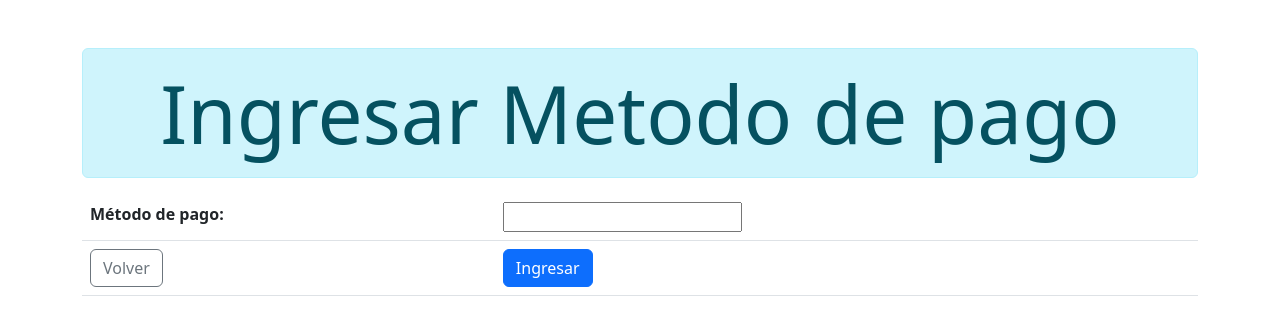
After one commit to DarthSeveros/caba-as, a Django app: page /payment_method/ in a window 1280 px wide. The commit adds this page. Shown: the top 335 px of the page. Run offline with Django 4.2, Linux system fonts and the light colour scheme; some libraries are stand-ins or nearby versions.

Commit message:
Creamos direccion metodo de pago
Nueva direccion metodo de pago
modificaciones pequeñas algunos html

```diff
--- a/cabain/cabain/urls.py
+++ b/cabain/cabain/urls.py
@@ -27,4 +27,5 @@ urlpatterns = [
     path('registrarse/', views.resgistrar_usuario, name='registro'),
     path('proyecto_nuevo/', views.crear_proyecto, name='crear_proyecto'),
     path('main_menu/', views.main_menu, name='menu_principal'),
+    path('payment_method/', views.payment_method , name='payment_method'),
 ]
--- a/cabain/cabin_APP/forms.py
+++ b/cabain/cabin_APP/forms.py
@@ -1,5 +1,5 @@
 from django import forms
-from cabin_APP.models import Region, City, User, Project
+from cabin_APP.models import Region, City, User, Project, PaymentMethod
 
 class FormRegion(forms.ModelForm):
     class Meta:
@@ -32,3 +32,9 @@ class FormCreateProject(forms.ModelForm):
     class Meta:
         model = Project
         fields = ['project_name', 'surface', 'total_price']
+
+
+class FormPaymenMethod(forms.ModelForm):
+    class Meta:
+        model = PaymentMethod
+        fields = '__all__'
--- a/cabain/cabin_APP/models.py
+++ b/cabain/cabin_APP/models.py
@@ -36,6 +36,8 @@ class User(models.Model):
     def getToLogin(self):
         return (self.username, self.password)
 
+#Falta por crear form y html
+
 class PaymentMethod(models.Model):
     payment_name = models.CharField(max_length=30, verbose_name='Método de pago')
 
@@ -47,6 +49,8 @@ class Bank(models.Model):
 
     def __str__(self):
         return self.bank_name
+
+#Parra measure unit y product
 
 class MeasureUnit(models.Model):
     unit_name = models.CharField(max_length=20, verbose_name='Unidad de medida')
@@ -61,6 +65,8 @@ class Product(models.Model):
 
     def __str__(self):
         return self.product_name
+
+#hasta aqui
 
 class Client(models.Model):
     client_rut = models.CharField(max_length=12, verbose_name='Rut Cliente')
--- a/cabain/cabin_APP/views.py
+++ b/cabain/cabin_APP/views.py
@@ -1,6 +1,6 @@
 from django.shortcuts import render, redirect
-from cabin_APP.forms import FormRegion, FormCity, FormUserLogin, FormUserRegistration, FormCreateProject
-from cabin_APP.models import Region, City, User, Project
+from cabin_APP.forms import FormRegion, FormCity, FormUserLogin, FormUserRegistration, FormCreateProject, FormPaymenMethod
+from cabin_APP.models import Region, City, User, Project, PaymentMethod
 
 # Create your views here.
 
@@ -70,3 +70,13 @@ def crear_proyecto(request):
 
 def main_menu(request):
     return render(request, 'menu_principal.html')
+
+def payment_method(request):
+    form = FormPaymenMethod()
+    if request.method == 'POST':
+        form = FormPaymenMethod(request.POST)
+        if form.is_valid():
+            form.save()
+            return redirect(main_menu)
+    context = {'form': form}
+    return render(request, 'metodo_pago.html', context)
--- a/cabain/templates/layout.html
+++ b/cabain/templates/layout.html
@@ -8,6 +8,8 @@
     <link rel="stylesheet" href="https://cdn.jsdelivr.net/npm/bootstrap-icons@1.9.1/font/bootstrap-icons.css">
     <meta name="viewport" content="width=device-width, initial-scale=1.0">
     <title>{% block title %}{% endblock %}</title>
+    {% block head %}
+    {% endblock %}
 </head>
 <body class="container mt-5">
     {% block body %}
--- a/cabain/templates/login.html
+++ b/cabain/templates/login.html
@@ -17,7 +17,7 @@
                 <a href="{% url 'listado_regiones' %}" class="btn btn-outline-secondary">Volver</a>
             </td>
             <td>
-                <input type="submit" value="Ingresar región" class="btn btn-primary"></td>
+                <input type="submit" value="Iniciar sesion" class="btn btn-primary"></td>
         </tr>
     </table>
 </form>
--- /dev/null
+++ b/cabain/templates/metodo_pago.html
@@ -0,0 +1,20 @@
+{% extends 'layout.html' %}
+{% block title%} Médtodo de pago {% endblock %}
+
+{% block body %}
+<div class="alert alert-info display-1 text-center">Ingresar Metodo de pago</div>
+<form method="POST">
+    <table class="table">
+        {{ form.as_table }}
+        {% csrf_token %}
+
+        <tr>
+            <td>
+                <a href="{% url 'menu_principal' %}" class="btn btn-outline-secondary">Volver</a>
+            </td>
+            <td>
+                <input type="submit" value="Ingresar" class="btn btn-primary"></td>
+        </tr>
+    </table>
+</form>
+{% endblock %}
```
